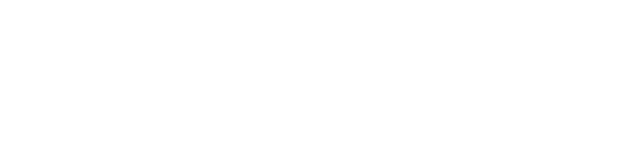
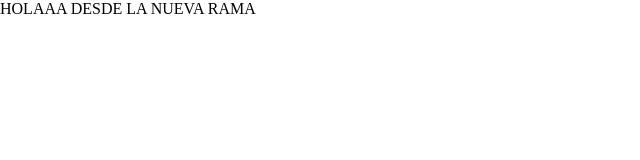
Before and after one commit to nooanc-alt/UNIDAD2, a plain HTML site: page s36/asset/css/index.html in a window 1280 px wide. Shown: the whole page, without its empty margins (0-640 px from the left). Drawn offline with Linux system fonts and the light colour scheme.

Commit message:
Clase 36: avances en HTML/CSS/JS

```diff
--- a/s36/asset/css/index.html
+++ b/s36/asset/css/index.html
@@ -3,7 +3,12 @@
   <head>
     <meta charset="UTF-8" />
     <meta name="viewport" content="width=device-width, initial-scale=1.0" />
+    <link rel="stylesheet" href="./style.css" />
     <title>Document</title>
   </head>
-  <body></body>
+  <body>
+    <p>HOLAAA DESDE LA NUEVA RAMA</p>
+
+    <script src="./script.js"></script>
+  </body>
 </html>
--- a/s36/asset/css/style.css
+++ b/s36/asset/css/style.css
@@ -0,0 +1,5 @@
+* {
+  margin: 0;
+  padding: 0;
+  box-sizing: border-box;
+}
```
